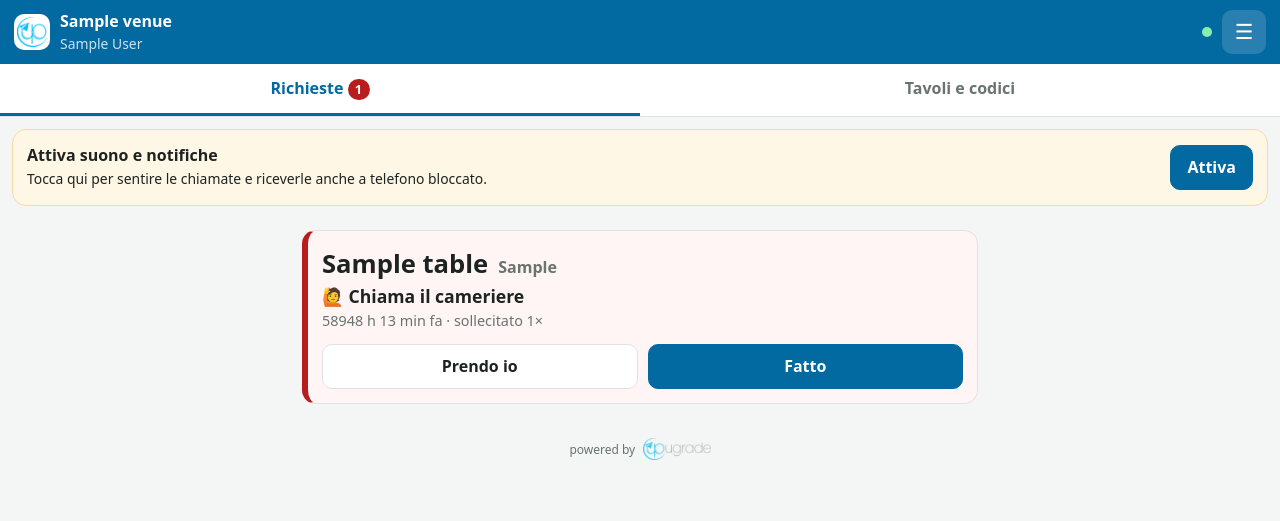
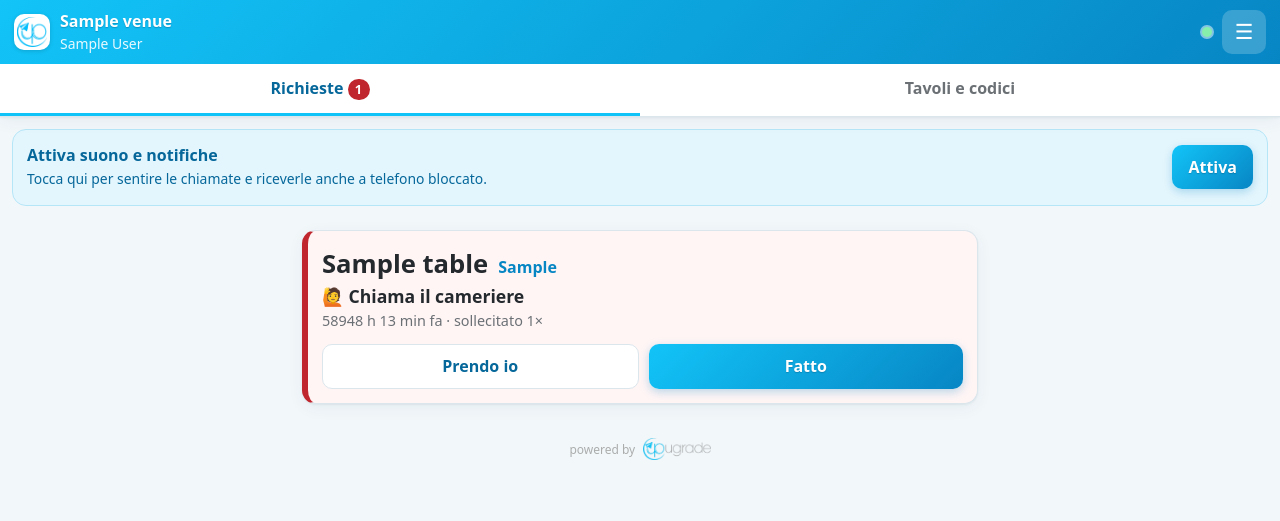
Before and after one commit to ispbillingai/chiamata, a PHP site: page /cameriere/index.php in a window 1280 px wide. Shown: the top 521 px of the page. Run offline with PHP 8.4, Linux system fonts and the light colour scheme; the visitor is signed in with stand-in values (Sample User, id 1); tables that the repository leaves empty hold one stand-in row (values such as "Sample post"); some libraries are stand-ins or nearby versions.

Commit message:
Colours of the Upgrade logo on every page and button
Cyan/grey palette from the logo: gradient primary buttons, topbar accent,
tables, cards, waiter app, dialogs. Guest pages use the Upgrade palette
unless the venue picks its own colour (new "Usa i colori Upgrade" option).

Co-Authored-By: Claude Opus 5.5 (1M context) <noreply@anthropic.com>

```diff
--- a/admin/index.php
+++ b/admin/index.php
@@ -27,7 +27,8 @@ if ($_SERVER['REQUEST_METHOD'] === 'POST') {
     csrf_check();
     $err = null;
     $name = trim((string) ($_POST['name'] ?? ''));
-    $color = preg_match('/^#[0-9a-fA-F]{6}$/', (string) ($_POST['color'] ?? '')) ? $_POST['color'] : $venue['color'];
+    $color = preg_match('/^#[0-9a-fA-F]{6}$/', (string) ($_POST['color'] ?? '')) ? strtolower($_POST['color']) : $venue['color'];
+    if (!empty($_POST['brand_color'])) $color = BRAND_COLOR;
     $menuUrl = trim((string) ($_POST['menu_url'] ?? ''));
     if ($menuUrl !== '' && !preg_match('#^https?://#i', $menuUrl)) $err = 'Il link del menu deve iniziare con https://';
     if ($name === '') $err = 'Il nome del locale è obbligatorio.';
@@ -86,7 +87,8 @@ admin_nav('settings');
     <?= csrf_field() ?>
     <h2>Locale</h2>
     <label>Nome del locale<input name="name" required maxlength="120" value="<?= h($venue['name']) ?>"></label>
-    <label>Colore<input type="color" name="color" value="<?= h($venue['color']) ?>"></label>
+    <label>Colore della pagina clienti<input type="color" name="color" value="<?= h($venue['color']) ?>"></label>
+    <label class="check"><input type="checkbox" name="brand_color" value="1"<?= strtolower($venue['color']) === BRAND_COLOR ? ' checked' : '' ?>> Usa i colori Upgrade (azzurro del logo)</label>
     <label>Messaggio di benvenuto (facoltativo)<textarea name="welcome_text" rows="2" maxlength="500"><?= h($venue['welcome_text']) ?></textarea></label>
     <label>Logo (PNG, JPG o WEBP, max 3 MB)<input type="file" name="logo" accept="image/png,image/jpeg,image/webp"></label>
     <?php if ($venue['logo_file']): ?>
--- a/assets/app.css
+++ b/assets/app.css
@@ -1,15 +1,23 @@
-/* Chiamata - one stylesheet for guest page, waiter app and admin. */
+/* Chiamata - one stylesheet for guest page, waiter app and admin.
+   Palette from the Upgrade logo: cyan #0fc3f8 and grey #abadac. Guest pages
+   replace --brand (and --grad) with the venue's own colour when it has one. */
 :root {
-  --brand: #0369a1;
-  --bg: #f4f6f5;
+  --logo-cyan: #0fc3f8;
+  --logo-grey: #abadac;
+  --brand: #0786c4;                 /* readable blue from the logo cyan */
+  --brand-dark: #05679a;
+  --brand-soft: #e4f6fd;
+  --grad: linear-gradient(135deg, #12c4f8 0%, #0786c4 100%);
+  --bg: #f2f7fa;
   --card: #ffffff;
-  --text: #1c2321;
-  --muted: #69736f;
-  --line: #dfe4e2;
+  --text: #24292e;
+  --muted: #6b7075;
+  --line: #dbe6ec;
   --ok: #15803d;
   --warn: #b45309;
-  --danger: #b91c1c;
+  --danger: #c0262d;
   --radius: 14px;
+  --shadow: 0 1px 2px rgba(7, 60, 90, .06), 0 4px 16px rgba(7, 60, 90, .06);
   color-scheme: light;
 }
 * { box-sizing: border-box; }
@@ -17,18 +25,26 @@ html { -webkit-text-size-adjust: 100%; }
 body {
   margin: 0; background: var(--bg); color: var(--text);
   font: 16px/1.45 system-ui, -apple-system, "Segoe UI", Roboto, sans-serif;
+  accent-color: var(--brand);
 }
-body.center { min-height: 100vh; display: grid; place-items: center; padding: 16px; }
-a { color: var(--brand); }
+body.center {
+  min-height: 100vh; display: grid; place-items: center; padding: 16px;
+  background:
+    radial-gradient(circle at 15% 10%, rgba(15, 195, 248, .18), transparent 45%),
+    radial-gradient(circle at 90% 95%, rgba(171, 173, 172, .25), transparent 45%),
+    var(--bg);
+}
+a { color: var(--brand-dark); }
 h1, h2, h3 { line-height: 1.2; margin: 0 0 12px; }
 h2 { font-size: 1.15rem; }
+.card h2 { color: var(--brand-dark); }
 [hidden] { display: none !important; }
 .muted { color: var(--muted); }
 .small { font-size: .87rem; }
 .center-text { text-align: center; }
 .err-text { color: var(--danger); font-weight: 600; margin: 8px 0; }
 
-.card { background: var(--card); border: 1px solid var(--line); border-radius: var(--radius); padding: 18px; margin-bottom: 16px; }
+.card { background: var(--card); border: 1px solid var(--line); border-radius: var(--radius); padding: 18px; margin-bottom: 16px; box-shadow: var(--shadow); }
 .wrap { max-width: 1100px; margin: 0 auto; padding: 16px; }
 .wrap > .card:first-child { margin-top: 4px; }
 
@@ -36,26 +52,37 @@ h2 { font-size: 1.15rem; }
 .btn {
   display: inline-flex; align-items: center; justify-content: center; gap: 8px;
   padding: 10px 16px; border-radius: 10px; border: 1px solid var(--line);
-  background: #fff; color: var(--text); font: inherit; font-weight: 600;
+  background: #fff; color: var(--brand-dark); font: inherit; font-weight: 600;
   text-decoration: none; cursor: pointer; min-height: 44px;
+  transition: background-color .15s, border-color .15s, box-shadow .15s, filter .15s;
 }
-.btn:disabled { opacity: .55; }
-.btn.primary { background: var(--brand); border-color: var(--brand); color: #fff; }
+.btn:hover { border-color: var(--logo-cyan); background: var(--brand-soft); }
+.btn:focus-visible { outline: 3px solid rgba(15, 195, 248, .45); outline-offset: 2px; }
+.btn:disabled { opacity: .55; cursor: default; }
+.btn.primary {
+  background: var(--grad); border: 0; color: #fff;
+  text-shadow: 0 1px 1px rgba(0, 50, 80, .25);
+  box-shadow: 0 3px 10px rgba(7, 134, 196, .28);
+}
+.btn.primary:hover { filter: brightness(1.06); }
 .btn.danger { background: var(--danger); border-color: var(--danger); color: #fff; }
-.btn.ghost { background: transparent; }
-.btn.small { padding: 5px 10px; min-height: 34px; font-size: .87rem; }
+.btn.danger:hover { filter: brightness(1.08); background: var(--danger); }
+.btn.ghost { background: transparent; border-color: transparent; color: var(--brand-dark); }
+.btn.ghost:hover { background: var(--brand-soft); }
+.btn.small { padding: 5px 11px; min-height: 34px; font-size: .87rem; }
 .btn.big { min-height: 56px; font-size: 1.1rem; }
 .btn.block { display: flex; width: 100%; margin-top: 10px; }
-.link { background: none; border: 0; color: var(--brand); font: inherit; text-decoration: underline; cursor: pointer; padding: 4px; }
+.link { background: none; border: 0; color: var(--brand-dark); font: inherit; text-decoration: underline; cursor: pointer; padding: 4px; }
 input, select, textarea {
   font: inherit; color: inherit; background: #fff; border: 1px solid var(--line);
   border-radius: 10px; padding: 9px 11px; min-height: 42px; width: 100%;
 }
+input:focus, select:focus, textarea:focus { outline: none; border-color: var(--logo-cyan); box-shadow: 0 0 0 3px rgba(15, 195, 248, .2); }
 input[type=checkbox] { width: auto; min-height: 0; }
 input[type=color] { padding: 3px; width: 70px; }
 .form label { display: block; margin-bottom: 12px; font-weight: 600; font-size: .92rem; }
 .form label > input, .form label > select, .form label > textarea { margin-top: 4px; font-weight: 400; }
-.form h2:not(:first-of-type) { margin-top: 22px; }
+.form h2:not(:first-of-type) { margin-top: 22px; padding-top: 16px; border-top: 1px solid var(--line); }
 label.check { display: flex; align-items: center; gap: 8px; font-weight: 400; }
 .row { display: grid; grid-template-columns: repeat(auto-fit, minmax(150px, 1fr)); gap: 0 12px; }
 .grid2 { display: grid; grid-template-columns: repeat(auto-fit, minmax(300px, 1fr)); gap: 0 16px; }
@@ -65,48 +92,58 @@ form.inline input[name=label] { width: 130px; }
 form.inline input[name=zone] { width: 120px; }
 form.inline input[name=password] { width: 140px; }
 
-.flash { padding: 12px 14px; border-radius: 10px; margin-bottom: 12px; background: #e7f6ec; color: var(--ok); font-weight: 600; }
-.flash.err { background: #fdecec; color: var(--danger); }
-.tag { display: inline-block; font-size: .75rem; padding: 1px 7px; border-radius: 99px; background: #eef1f0; color: var(--muted); font-weight: 600; }
+.flash { padding: 12px 14px; border-radius: 10px; margin-bottom: 12px; background: #e7f6ec; color: var(--ok); font-weight: 600; border-left: 4px solid var(--ok); }
+.flash.err { background: #fdecec; color: var(--danger); border-left-color: var(--danger); }
+.tag { display: inline-block; font-size: .75rem; padding: 1px 8px; border-radius: 99px; background: #eef1f2; color: var(--muted); font-weight: 600; }
 .dot { display: inline-block; width: 12px; height: 12px; border-radius: 50%; vertical-align: -1px; }
-.code { font: 700 1.15rem ui-monospace, Menlo, Consolas, monospace; letter-spacing: .12em; }
+.code { font: 700 1.15rem ui-monospace, Menlo, Consolas, monospace; letter-spacing: .12em; color: var(--brand-dark); }
 
 /* Admin */
-.topbar { background: #fff; border-bottom: 1px solid var(--line); }
+.topbar { background: #fff; border-bottom: 1px solid var(--line); position: relative; box-shadow: var(--shadow); }
+.topbar::after { content: ""; position: absolute; left: 0; right: 0; bottom: -1px; height: 3px; background: var(--grad); }
 .topbar-in { max-width: 1100px; margin: 0 auto; padding: 10px 16px; display: flex; flex-wrap: wrap; gap: 8px 18px; align-items: center; }
 .brand { font-weight: 700; text-decoration: none; color: var(--text); display: inline-flex; align-items: center; gap: 8px; }
-.brand-icon { width: 26px; height: 26px; border-radius: 6px; }
 .nav { display: flex; flex-wrap: wrap; gap: 4px; flex: 1; }
-.nav a { padding: 6px 10px; border-radius: 8px; text-decoration: none; color: var(--muted); font-weight: 600; font-size: .93rem; }
-.nav a.on { background: var(--bg); color: var(--text); }
-.who { display: flex; gap: 12px; align-items: center; font-size: .9rem; }
+.nav a { padding: 7px 11px; border-radius: 8px; text-decoration: none; color: var(--muted); font-weight: 600; font-size: .93rem; }
+.nav a:hover { color: var(--brand-dark); background: var(--brand-soft); }
+.nav a.on { background: var(--brand-soft); color: var(--brand-dark); box-shadow: inset 0 -2px 0 var(--logo-cyan); }
+.who { display: flex; gap: 12px; align-items: center; font-size: .9rem; color: var(--muted); }
 .table-wrap { overflow-x: auto; }
 table.list { width: 100%; border-collapse: collapse; }
-table.list th { text-align: left; font-size: .8rem; text-transform: uppercase; letter-spacing: .03em; color: var(--muted); padding: 8px; border-bottom: 1px solid var(--line); }
+table.list th { text-align: left; font-size: .78rem; text-transform: uppercase; letter-spacing: .04em; color: var(--brand-dark); background: var(--brand-soft); padding: 9px 8px; border-bottom: 1px solid var(--line); }
+table.list th:first-child { border-top-left-radius: 8px; }
+table.list th:last-child { border-top-right-radius: 8px; }
 table.list td { padding: 8px; border-bottom: 1px solid var(--line); vertical-align: middle; }
+table.list tbody tr:hover td { background: #f7fbfd; }
 table.list tr.off td { opacity: .55; }
 td.actions { white-space: nowrap; }
 td.actions form.inline, td.actions .btn { margin-right: 2px; }
 .preview img { max-height: 70px; max-width: 220px; display: block; margin-bottom: 6px; }
+.steps { border-left: 4px solid var(--logo-cyan); }
 .steps ol { margin: 0; padding-left: 20px; }
 .steps li { margin: 6px 0; }
+.steps li::marker { color: var(--brand); font-weight: 700; }
 .steps li.done { color: var(--muted); text-decoration: line-through; }
-.stats { display: flex; gap: 28px; flex-wrap: wrap; margin-top: 14px; }
-.stats div { display: flex; flex-direction: column; }
-.stats strong { font-size: 1.6rem; }
+.stats { display: flex; gap: 14px; flex-wrap: wrap; margin-top: 14px; }
+.stats div { display: flex; flex-direction: column; padding: 12px 18px; border-radius: 12px; background: var(--brand-soft); min-width: 140px; }
+.stats strong { font-size: 1.6rem; color: var(--brand-dark); }
 .stats span { color: var(--muted); font-size: .87rem; }
-.login { width: 100%; max-width: 360px; text-align: left; }
-.login h1 { margin-bottom: 0; }
+
+/* Login */
+.login { width: 100%; max-width: 360px; text-align: left; border-top: 4px solid var(--logo-cyan); }
+.login h1 { margin-bottom: 0; color: var(--brand-dark); }
 .login-logo { width: 220px; height: auto; display: block; margin: 0 auto 14px; }
 .login h1, .login > .muted { text-align: center; }
-.brand-logo { height: 32px; width: auto; }
-.powered { display: flex; align-items: center; justify-content: center; gap: 8px; padding: 22px 16px; color: var(--muted); font-size: .75rem; }
-.powered img { height: 22px; width: auto; opacity: .85; }
-.guest .powered { padding-top: 10px; }
-.qr-brand { display: block; height: 16px; width: auto; margin: 8px auto 0; opacity: .8; }
-.w-mark { width: 36px; height: 36px; background: #fff; border-radius: 10px; padding: 3px; flex: none; }
 .login label { display: block; margin: 12px 0; font-weight: 600; font-size: .92rem; }
 .login label > input:not([type=checkbox]) { margin-top: 4px; }
+
+/* Brand pieces */
+.brand-logo { height: 32px; width: auto; }
+.powered { display: flex; align-items: center; justify-content: center; gap: 8px; padding: 22px 16px; color: var(--logo-grey); font-size: .75rem; }
+.powered img { height: 22px; width: auto; }
+.guest .powered { padding-top: 10px; }
+.qr-brand { display: block; height: 16px; width: auto; margin: 8px auto 0; }
+.w-mark { width: 36px; height: 36px; background: #fff; border-radius: 10px; padding: 3px; flex: none; box-shadow: 0 1px 4px rgba(0, 0, 0, .15); }
 
 /* QR print sheet */
 .qr-tools { display: flex; gap: 14px; align-items: center; flex-wrap: wrap; }
@@ -169,47 +217,49 @@ dialog.sheet::backdrop { background: rgba(0, 0, 0, .45); }
 
 /* Waiter app */
 body.waiter { padding-bottom: 40px; }
-.w-head { position: sticky; top: 0; z-index: 5; display: flex; align-items: center; gap: 10px; padding: 10px 14px; padding-top: max(10px, env(safe-area-inset-top)); background: var(--brand); color: #fff; }
+.w-head { position: sticky; top: 0; z-index: 5; display: flex; align-items: center; gap: 10px; padding: 10px 14px; padding-top: max(10px, env(safe-area-inset-top)); background: var(--grad); color: #fff; }
 .w-title { flex: 1; display: flex; flex-direction: column; min-width: 0; }
-.w-title strong { white-space: nowrap; overflow: hidden; text-overflow: ellipsis; }
-.w-title .muted { color: rgba(255, 255, 255, .8); }
-.icon-btn { background: rgba(255, 255, 255, .15); border: 0; color: #fff; font-size: 1.3rem; width: 44px; height: 44px; border-radius: 10px; cursor: pointer; }
-.conn { width: 10px; height: 10px; border-radius: 50%; background: rgba(255, 255, 255, .4); }
-.conn.ok { background: #86efac; }
+.w-title strong { white-space: nowrap; overflow: hidden; text-overflow: ellipsis; text-shadow: 0 1px 1px rgba(0, 40, 70, .25); }
+.w-title .muted { color: rgba(255, 255, 255, .9); }
+.icon-btn { background: rgba(255, 255, 255, .2); border: 0; color: #fff; font-size: 1.3rem; width: 44px; height: 44px; border-radius: 10px; cursor: pointer; }
+.conn { width: 10px; height: 10px; border-radius: 50%; background: rgba(255, 255, 255, .5); }
+.conn.ok { background: #86efac; box-shadow: 0 0 0 2px rgba(255, 255, 255, .5); }
 .conn.bad { background: #fca5a5; animation: blink 1s infinite; }
 @keyframes blink { 50% { opacity: .3; } }
-.w-tabs { position: sticky; top: calc(64px + env(safe-area-inset-top)); z-index: 4; display: grid; grid-template-columns: 1fr 1fr; background: #fff; border-bottom: 1px solid var(--line); }
+.w-tabs { position: sticky; top: calc(64px + env(safe-area-inset-top)); z-index: 4; display: grid; grid-template-columns: 1fr 1fr; background: #fff; border-bottom: 1px solid var(--line); box-shadow: var(--shadow); }
 .w-tabs button { background: none; border: 0; padding: 13px 8px; font: inherit; font-weight: 700; color: var(--muted); border-bottom: 3px solid transparent; cursor: pointer; }
-.w-tabs button.on { color: var(--brand); border-bottom-color: var(--brand); }
+.w-tabs button.on { color: var(--brand-dark); border-bottom-color: var(--logo-cyan); }
 .badge { display: inline-block; min-width: 22px; padding: 1px 7px; border-radius: 99px; background: var(--danger); color: #fff; font-size: .8rem; }
-.w-enable { margin: 12px; padding: 14px; border-radius: var(--radius); background: #fff7e6; border: 1px solid #f5d9a8; display: flex; gap: 12px; align-items: center; justify-content: space-between; }
-.w-enable p { margin: 0; }
+.w-enable { margin: 12px; padding: 14px; border-radius: var(--radius); background: var(--brand-soft); border: 1px solid #b5e6f8; display: flex; gap: 12px; align-items: center; justify-content: space-between; }
+.w-enable p { margin: 0; color: var(--brand-dark); }
 .w-list { padding: 12px; display: grid; gap: 12px; max-width: 700px; margin: 0 auto; }
 .empty { text-align: center; color: var(--muted); padding: 40px 10px; }
-.call { background: #fff; border-radius: var(--radius); border: 1px solid var(--line); border-left: 6px solid var(--brand); padding: 14px; }
-.call.bill { border-left-color: #7c3aed; }
+.call { background: #fff; border-radius: var(--radius); border: 1px solid var(--line); border-left: 6px solid var(--logo-cyan); padding: 14px; box-shadow: var(--shadow); }
+.call.bill { border-left-color: var(--brand-dark); }
 .call.open { animation: pop .3s ease-out; }
 .call.slow { border-left-color: var(--warn); background: #fffaf0; }
 .call.late { border-left-color: var(--danger); background: #fff5f5; }
-.call.taken { opacity: .8; }
+.call.taken { opacity: .8; border-left-color: var(--logo-grey); }
 @keyframes pop { from { transform: scale(.97); opacity: .4; } }
 .call-head { display: flex; align-items: baseline; gap: 10px; }
-.call-table { font-size: 1.6rem; font-weight: 800; }
-.call-zone { color: var(--muted); font-weight: 600; }
+.call-table { font-size: 1.6rem; font-weight: 800; color: var(--text); }
+.call-zone { color: var(--brand); font-weight: 600; }
 .call-what { font-size: 1.1rem; font-weight: 600; margin: 2px 0; }
 .call-meta { color: var(--muted); font-size: .9rem; }
 .call-btns { display: flex; gap: 10px; margin-top: 12px; }
 .call-btns .btn { flex: 1; }
 .w-filter { padding: 12px 12px 0; max-width: 900px; margin: 0 auto; }
 .t-grid { display: grid; grid-template-columns: repeat(auto-fill, minmax(130px, 1fr)); gap: 10px; padding: 12px; max-width: 900px; margin: 0 auto; }
-.zone-title { grid-column: 1 / -1; margin: 8px 0 0; font-size: .95rem; color: var(--muted); }
-.tcard { background: #fff; border: 1px solid var(--line); border-radius: 12px; padding: 12px 8px; display: flex; flex-direction: column; align-items: center; gap: 4px; font: inherit; color: inherit; cursor: pointer; }
-.tcard.busy { border-color: var(--warn); background: #fffaf0; }
+.zone-title { grid-column: 1 / -1; margin: 8px 0 0; font-size: .95rem; color: var(--brand-dark); }
+.tcard { background: #fff; border: 1px solid var(--line); border-top: 3px solid var(--logo-cyan); border-radius: 12px; padding: 12px 8px; display: flex; flex-direction: column; align-items: center; gap: 4px; font: inherit; color: inherit; cursor: pointer; box-shadow: var(--shadow); }
+.tcard:hover { border-color: var(--logo-cyan); }
+.tcard.busy { border-color: var(--warn); border-top-color: var(--warn); background: #fffaf0; }
 .tlabel { font-weight: 700; }
 .tcode { font: 800 1.6rem ui-monospace, Menlo, Consolas, monospace; letter-spacing: .1em; color: var(--brand); }
 .tflag { min-height: 1.2em; }
 .chips { display: flex; flex-wrap: wrap; gap: 8px; margin-bottom: 12px; }
 .chip { display: inline-flex; align-items: center; gap: 6px; border: 1px solid var(--line); border-radius: 99px; padding: 6px 12px; }
+.chip:has(input:checked) { background: var(--brand-soft); border-color: var(--logo-cyan); color: var(--brand-dark); font-weight: 600; }
 
 @media (max-width: 640px) {
   .topbar-in { gap: 6px 12px; }
--- a/includes/app.php
+++ b/includes/app.php
@@ -9,6 +9,7 @@ require_once __DIR__ . '/../config/database.php';
 date_default_timezone_set('Europe/Rome');
 
 const CALL_TYPES = ['waiter', 'bill'];
+const BRAND_COLOR = '#0786c4';          // Upgrade blue, default colour of a venue's guest pages
 const CALL_REPEAT_SECONDS = 20;      // a guest can call again (reminder) after this
 const CODE_MAX_FAILS_TABLE = 8;      // wrong codes per IP and table, in 15 minutes
 const CODE_MAX_FAILS_IP = 25;        // wrong codes per IP on any table, in 15 minutes
@@ -351,6 +352,15 @@ function venue(int $id): ?array
     return $st->fetch() ?: null;
 }
 
+/** CSS that gives the guest pages the venue's own colour; empty when it uses the Upgrade palette. */
+function venue_css(array $venue): string
+{
+    $c = strtolower((string) $venue['color']);
+    if ($c === BRAND_COLOR || !preg_match('/^#[0-9a-f]{6}$/', $c)) return '';
+    return ":root{--brand:$c;--brand-dark:color-mix(in srgb,$c 80%,#000);--brand-soft:color-mix(in srgb,$c 10%,#fff);"
+        . "--grad:linear-gradient(135deg,color-mix(in srgb,$c 70%,#fff) 0%,$c 100%)}";
+}
+
 function table_by_token(string $token): ?array
 {
     if (!preg_match('/^[A-Za-z0-9]{6,16}$/', $token)) return null;
--- a/menu.php
+++ b/menu.php
@@ -22,7 +22,7 @@ $pdf = app_path('file.php?v=' . $venue['id'] . '&f=menu&h=' . substr(md5($venue[
 <meta name="theme-color" content="<?= h($venue['color']) ?>">
 <title><?= h(gt('menu')) ?> · <?= h($venue['name']) ?></title>
 <link rel="stylesheet" href="<?= h(asset('assets/app.css')) ?>">
-<style>:root{--brand:<?= h($venue['color']) ?>}</style>
+<?php if ($css = venue_css($venue)): ?><style><?= $css ?></style><?php endif; ?>
 </head>
 <body class="guest menu-page">
 <header class="menu-bar">
--- a/t.php
+++ b/t.php
@@ -46,7 +46,7 @@ $config = [
 <meta name="theme-color" content="<?= h($venue['color']) ?>">
 <title><?= h($venue['name']) ?> · <?= h(table_name($table['label'], gt('table'))) ?></title>
 <link rel="stylesheet" href="<?= h(asset('assets/app.css')) ?>">
-<style>:root{--brand:<?= h($venue['color']) ?>}</style>
+<?php if ($css = venue_css($venue)): ?><style><?= $css ?></style><?php endif; ?>
 </head>
 <body class="guest">
 <main class="guest-main">
```
Also changed, not shown: other parts of assets/app.css (+30 -19 lines), migrations/002_upgrade_colours.sql (added).
